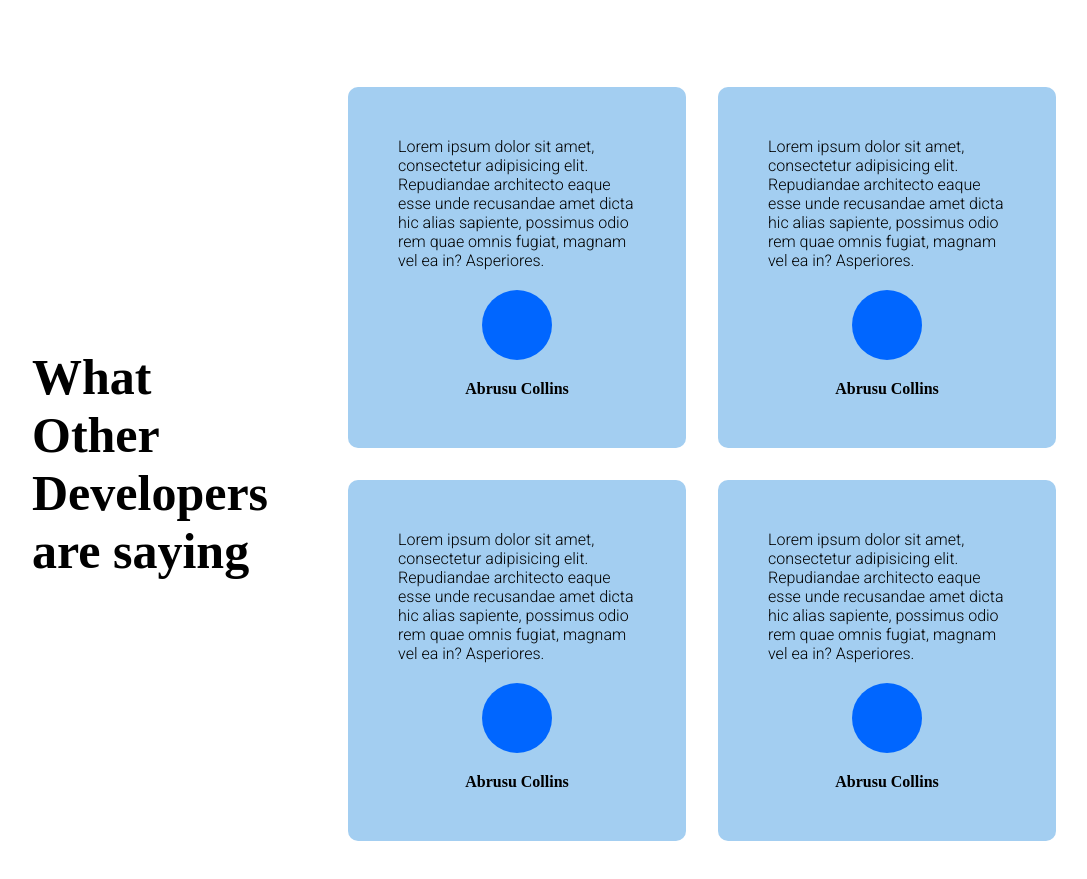
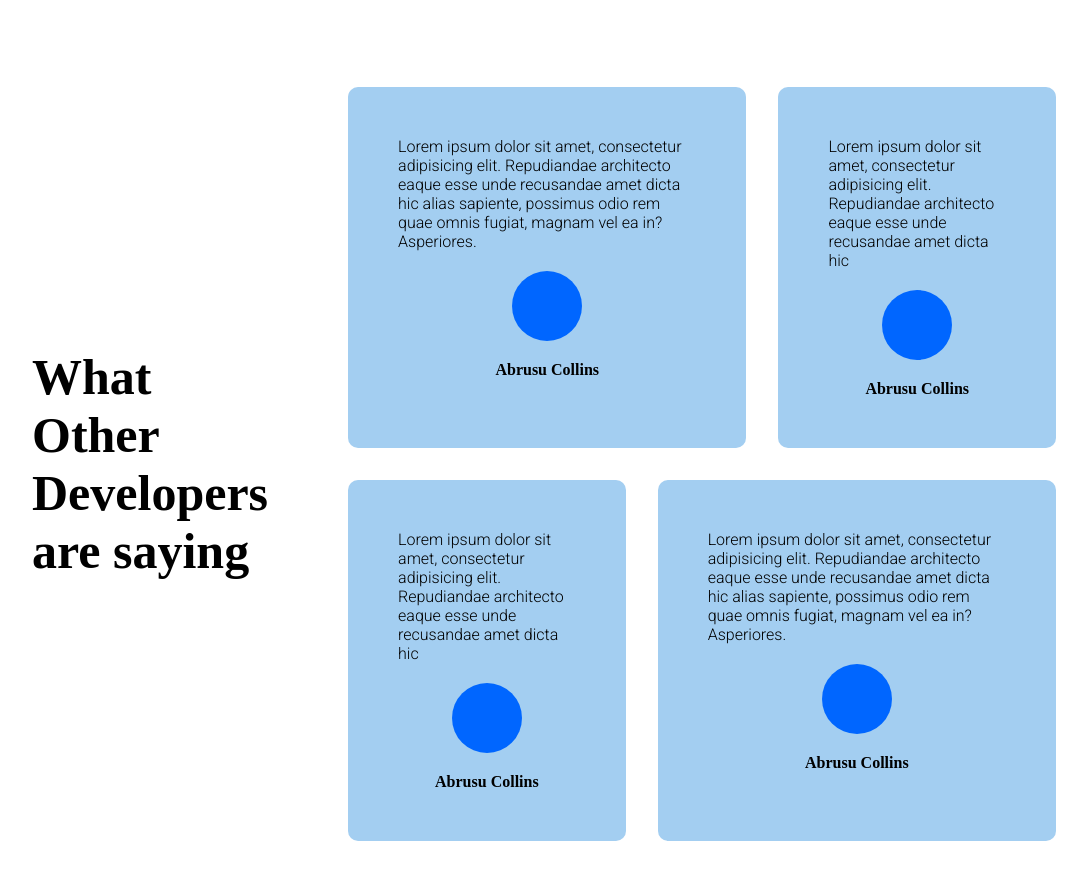
Before and after one commit to abrusu-collins/JS-Cheatsheet, a React (Create React App) app: page / in a window 1280 px wide. Shown: the part 1940-2819 px from the top of the page, without its empty margins (96-1183 px from the left). Built offline with nearby package versions, Linux system fonts and the light colour scheme; a web font is replaced by a local one.

Commit message:
nice flexxxxxxxxxx

```diff
--- a/src/components/Testimonies.jsx
+++ b/src/components/Testimonies.jsx
@@ -24,8 +24,7 @@ function Testimonies() {
           <div className="maintestimony">
               Lorem ipsum dolor sit amet, consectetur adipisicing elit.
               Repudiandae architecto eaque esse unde recusandae amet dicta hic
-              alias sapiente, possimus odio rem quae omnis fugiat, magnam vel ea
-              in? Asperiores.
+
             </div>
             <div className="profile">
               <div className="image"></div>
@@ -39,8 +38,7 @@ function Testimonies() {
             <div className="maintestimony">
               Lorem ipsum dolor sit amet, consectetur adipisicing elit.
               Repudiandae architecto eaque esse unde recusandae amet dicta hic
-              alias sapiente, possimus odio rem quae omnis fugiat, magnam vel ea
-              in? Asperiores.
+
             </div>
             <div className="profile">
               <div className="image"></div>
```
